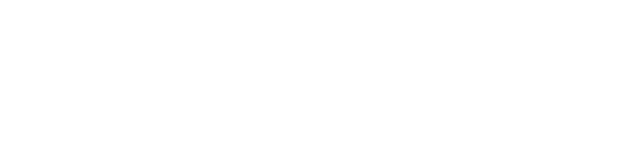
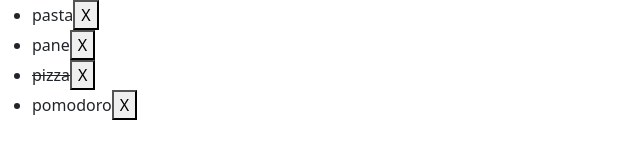
Before and after one commit to GianfrancoGhiani/vue-todolist, a plain HTML site: page index.html in a window 1280 px wide. Shown: the whole page, without its empty margins (0-640 px from the left). Drawn offline with nearby package versions, Linux system fonts and the light colour scheme.

Commit message:
milestone 1

```diff
--- a/index.html
+++ b/index.html
@@ -10,7 +10,15 @@
     <title>ToDo</title>
 </head>
 <body>
-
+    <div id="app">
+        <ul>
+            <!-- for every elem in list  -> create a li -->
+            <li v-for="obj in list">
+                <span :class="ifTrue(obj.done)">{{obj.text}}</span>
+                <button>X</button>
+            </li>
+        </ul>
+    </div>
 
 
     <script src="https://unpkg.com/vue@3/dist/vue.global.js"></script>
--- a/js/script.js
+++ b/js/script.js
@@ -25,7 +25,34 @@ const {createApp} = Vue;
 const app = Vue.createApp({
     data() {
         return {
+            list: [{
+                    text: 'pasta',
+                    done: false
+                },
+                {
+                    text: 'pane',
+                    done: false
+                },
+                {
+                    text: 'pizza',
+                    done: true
+                },
+                {
+                    text: 'pomodoro',
+                    done: false
+                },
 
+            ]
         }
     },
+    methods: {
+        //ctrl action of done key
+        ifTrue(done){
+            if (done){
+                return 'text-decoration-line-through'
+            }
+        },
+
+    },
 })
+app.mount('#app')
```
